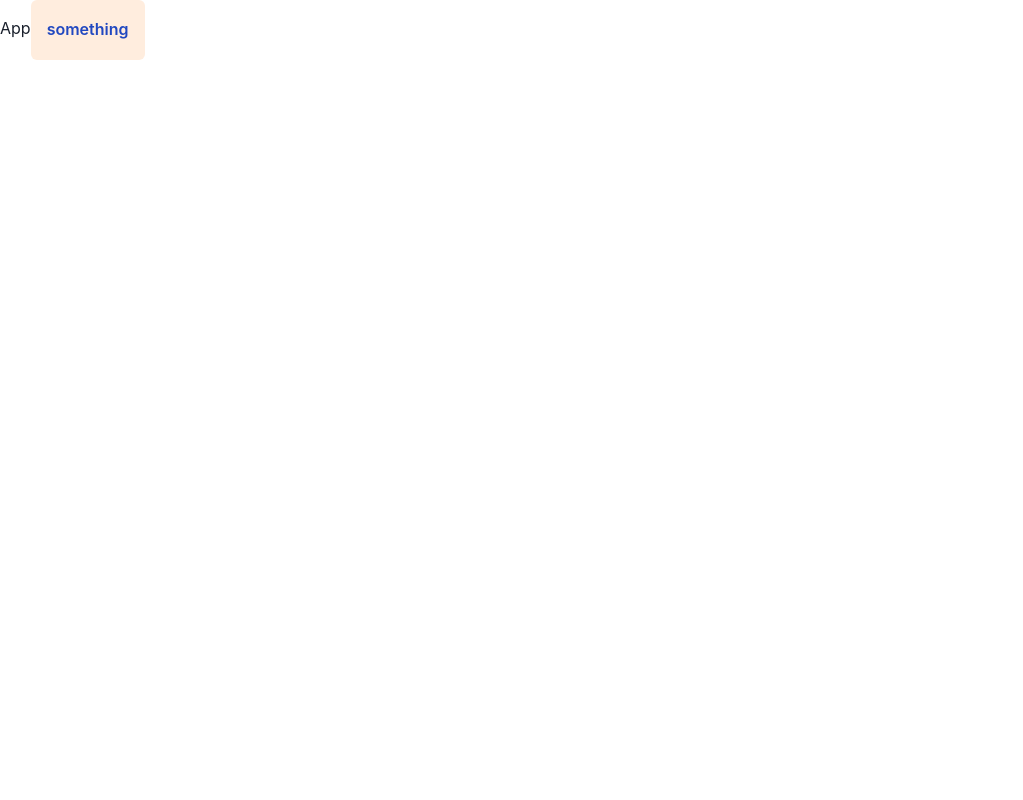
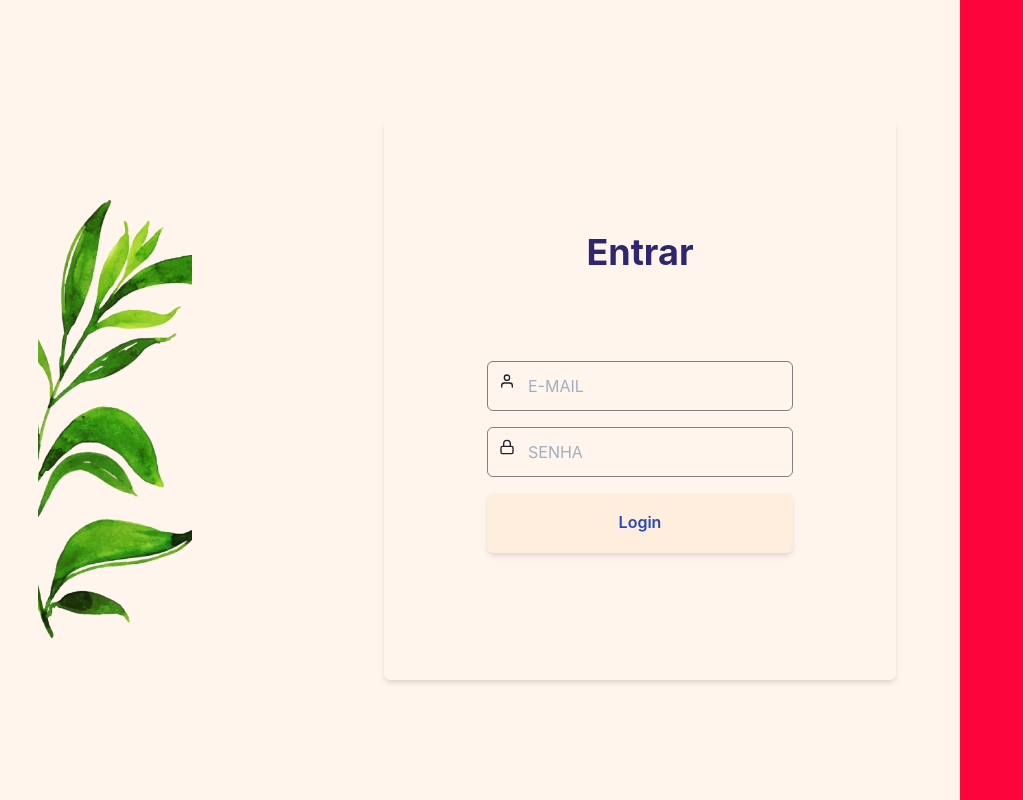
Before and after one commit to murillotlopes/capstone, a React (Create React App) app: page / in a window 1280 px wide. Shown: the whole page, without its empty margins (0-1023 px from the left). Built offline with nearby package versions, Linux system fonts and the light colour scheme.

Commit message:
feat(login): add new inputs and button to signin

```diff
--- a/src/App.tsx
+++ b/src/App.tsx
@@ -1,8 +1,8 @@
-import Button from "./Components/Button";
+import { SignIn } from "./pages";
 
 function App() {
-  return <div>App
-    <Button text="something"/>
+  return <div>
+    <SignIn/>
   </div>;
 }
 
--- a/src/Components/Form/Input.tsx
+++ b/src/Components/Form/Input.tsx
@@ -35,7 +35,7 @@ const InputColor: inputColorsOption = {
 };
 
 const InputBase: ForwardRefRenderFunction<HTMLInputElement, InputProps> = (
-  { label, name, error, icon: Icon, ...rest },
+  { label, name, error = null, icon: Icon, ...rest },
   ref
 ) => {
   const [inputValue, setInputValue] = useState("");
@@ -72,6 +72,7 @@ const InputBase: ForwardRefRenderFunction<HTMLInputElement, InputProps> = (
         <ChakraInput
           h="50px"
           name={name}
+          id={name}
           variant="outline"
           {...rest}
           color={InputColor[inputStatus]}
--- a/src/pages/SignInForm.tsx
+++ b/src/pages/SignInForm.tsx
@@ -1,5 +1,10 @@
 import { Flex, Heading } from "@chakra-ui/react"
 import { DeepMap, FieldError, FieldValues } from "react-hook-form"
+import Button from "../Components/Button"
+import { Input } from "../Components/Form/Input"
+import { FiUser } from "react-icons/fi"
+import { FiLock } from "react-icons/fi"
+
 interface SignInProps {
     handleSignIn: () => void
     errors: DeepMap<FieldValues, FieldError>
@@ -11,31 +16,38 @@ export const SignInForm = ({ handleSignIn, errors, register }: SignInProps) => (
         as="form"
         onSubmit={handleSignIn}
         flexDirection={"column"}
-        bgColor={"chardon"}
-        justifyContent={"center"}
+        bgColor={"bgColor"}
+        justifyContent={"space-evenly"}
         alignItems={"center"}
         w={[
             "90%", "80%", "40%", "40%"
         ]}
         h={[
-            "60%", "60%", "55%", "55%"
+            "60%", "60%", "70%", "70%"
         ]}
         position={"relative"}
+        padding={"5rem"}
+        boxShadow='md' p='6' rounded='md'
     >
-        <Heading as="h3">Entrar</Heading>
-        <input
+        <Heading color={"violet.900"} as="h3">Entrar</Heading>
+        <Flex flexDirection={"column"}>
+        <Input
+            icon={FiUser}
             {...register("email")}
             error={errors.email}
             placeholder="E-MAIL"
             name="email"
+            mb={"1rem"}
         />
-        <input
+        <Input
+            icon={FiLock}
             {...register("password")}
             error={errors.password}
             placeholder="SENHA"
             name="password"
             type={"password"}
         />
-        <button type="submit">Login</button>
+        <Button width={"100%"} type="submit" text="Login" margin="1rem auto" boxShadow='md' p='6' rounded='md'/>
+        </Flex>
     </Flex>
 )
--- a/src/pages/index.tsx
+++ b/src/pages/index.tsx
@@ -3,7 +3,7 @@ import { SignInForm } from "./SignInForm"
 import { useForm } from "react-hook-form"
 import * as yup from "yup"
 import { yupResolver } from "@hookform/resolvers/yup"
-import { Flex, Image } from "@chakra-ui/react"
+import { Flex, Heading, Image } from "@chakra-ui/react"
 import Decor from "../assets/plant.png"
 
 interface SignInData {
```
